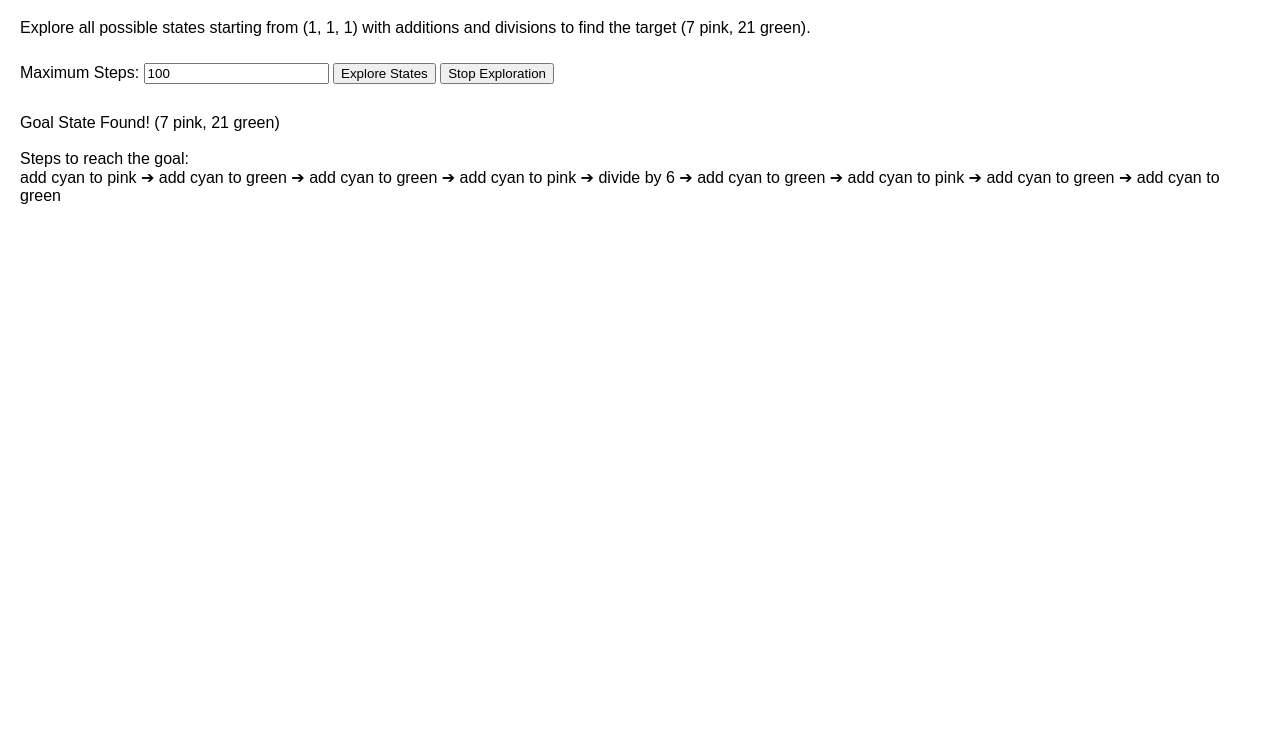
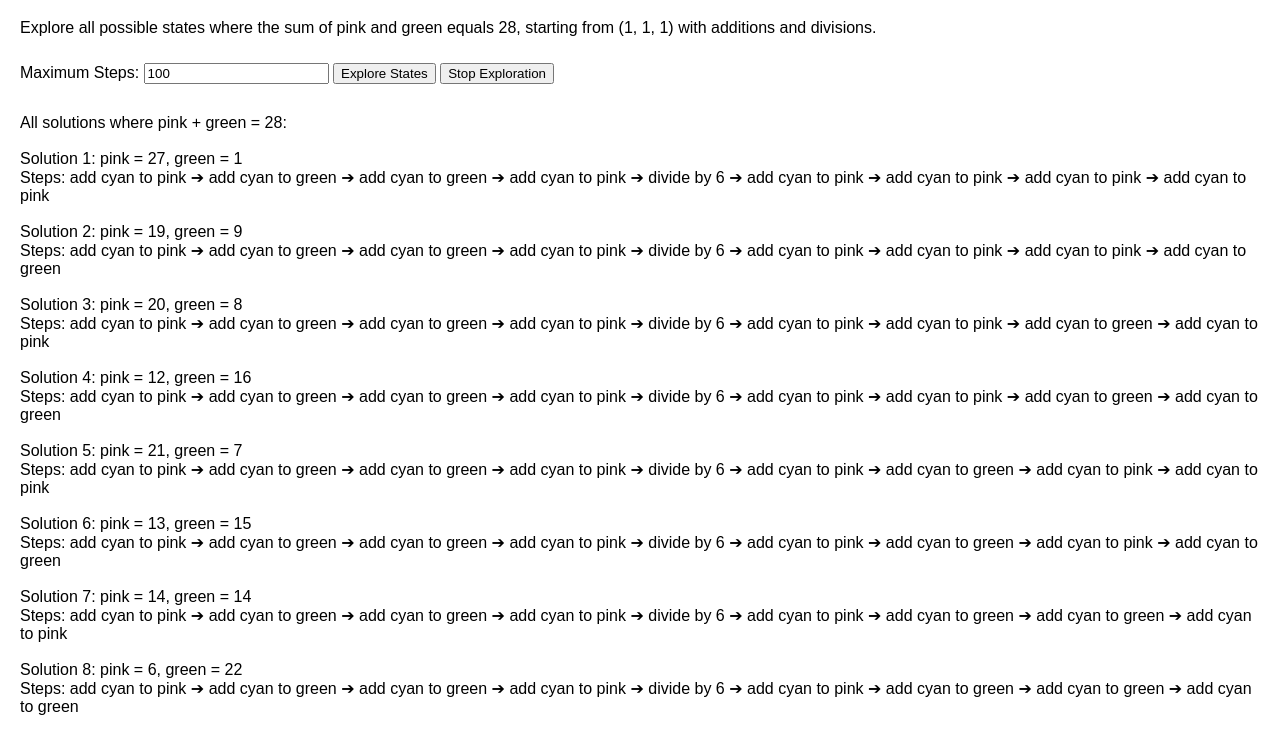
Before and after one commit to FactoryBlack/srr-generator, a website: page test.html in a window 1280 px wide. Both pictures are taken after a click on the button "Explore States". Shown: the part 61-796 px from the top of the page. Drawn offline with Linux system fonts and the light colour scheme.

Commit message:
Update test.html

```diff
--- a/test.html
+++ b/test.html
@@ -12,7 +12,7 @@
 </head>
 <body>
     <h1>I Wanna Lockpick Puzzle Solver</h1>
-    <p>Explore all possible states starting from (1, 1, 1) with additions and divisions to find the target (7 pink, 21 green).</p>
+    <p>Explore all possible states where the sum of pink and green equals 28, starting from (1, 1, 1) with additions and divisions.</p>
 
     <label for="maxSteps">Maximum Steps:</label>
     <input type="number" id="maxSteps" value="100" min="1">
@@ -30,14 +30,14 @@
             const outputDiv = document.getElementById('output');
             outputDiv.innerHTML = "Exploring states...";
 
-            const { states, goalFound, goalPath } = bruteForceExplore(maxSteps);
+            const solutions = bruteForceExplore(maxSteps);
 
-            if (goalFound) {
-                outputDiv.innerHTML = `Goal State Found! (7 pink, 21 green)\n\nSteps to reach the goal:\n${goalPath.join(" ➔ ")}`;
-            } else if (states.length === 0) {
-                outputDiv.innerHTML = "No states found within the step limit.";
+            if (solutions.length === 0) {
+                outputDiv.innerHTML = "No solutions found within the step limit.";
             } else {
-                outputDiv.innerHTML = "Goal State Not Found. Unique States Explored:\n" + states.join("\n");
+                outputDiv.innerHTML = "All solutions where pink + green = 28:\n\n" + solutions.map((sol, idx) =>
+                    `Solution ${idx + 1}: pink = ${sol.pink}, green = ${sol.green}\nSteps: ${sol.path.join(" ➔ ")}\n\n`
+                ).join("");
             }
         }
 
@@ -48,14 +48,12 @@
         function bruteForceExplore(maxStep) {
             const MAX_SET_SIZE = 10000;
             const MAX_PINK_GREEN = 30; // Prune states where pink or green exceeds this threshold
-            const TARGET_PINK = 7;
-            const TARGET_GREEN = 21;
+            const TARGET_SUM = 28;
 
             let step = 0;
             let workList = [[1, 1, 1, []]]; // Start with (pink, green, cyan, path)
             let reachedStates = new Set(); // Record all reached states
-            let goalFound = false;
-            let goalPath = [];
+            let solutions = [];
 
             while (step < maxStep && !stop) {
                 let nextWorkList = [];
@@ -69,7 +67,7 @@
                     // Check if we've hit the max set size to prevent overflow
                     if (reachedStates.size >= MAX_SET_SIZE) {
                         stop = true;
-                        return { states: Array.from(reachedStates), goalFound, goalPath };
+                        return solutions;
                     }
 
                     // Prune states with pink or green greater than MAX_PINK_GREEN
@@ -78,11 +76,9 @@
                     // Add the current state to the reached set
                     reachedStates.add(stateId);
 
-                    // Check if we've reached the goal state (7 pink, 21 green)
-                    if (pink === TARGET_PINK && green === TARGET_GREEN) {
-                        goalFound = true;
-                        goalPath = path; // Save the path to reach the goal
-                        return { states: Array.from(reachedStates), goalFound, goalPath };
+                    // Check if we've reached a sum of 28
+                    if (pink + green === TARGET_SUM) {
+                        solutions.push({ pink, green, path }); // Record the solution and path
                     }
 
                     // Add operations
@@ -100,7 +96,7 @@
                 step++;
             }
 
-            return { states: Array.from(reachedStates), goalFound, goalPath };
+            return solutions;
         }
     </script>
 </body>
```
